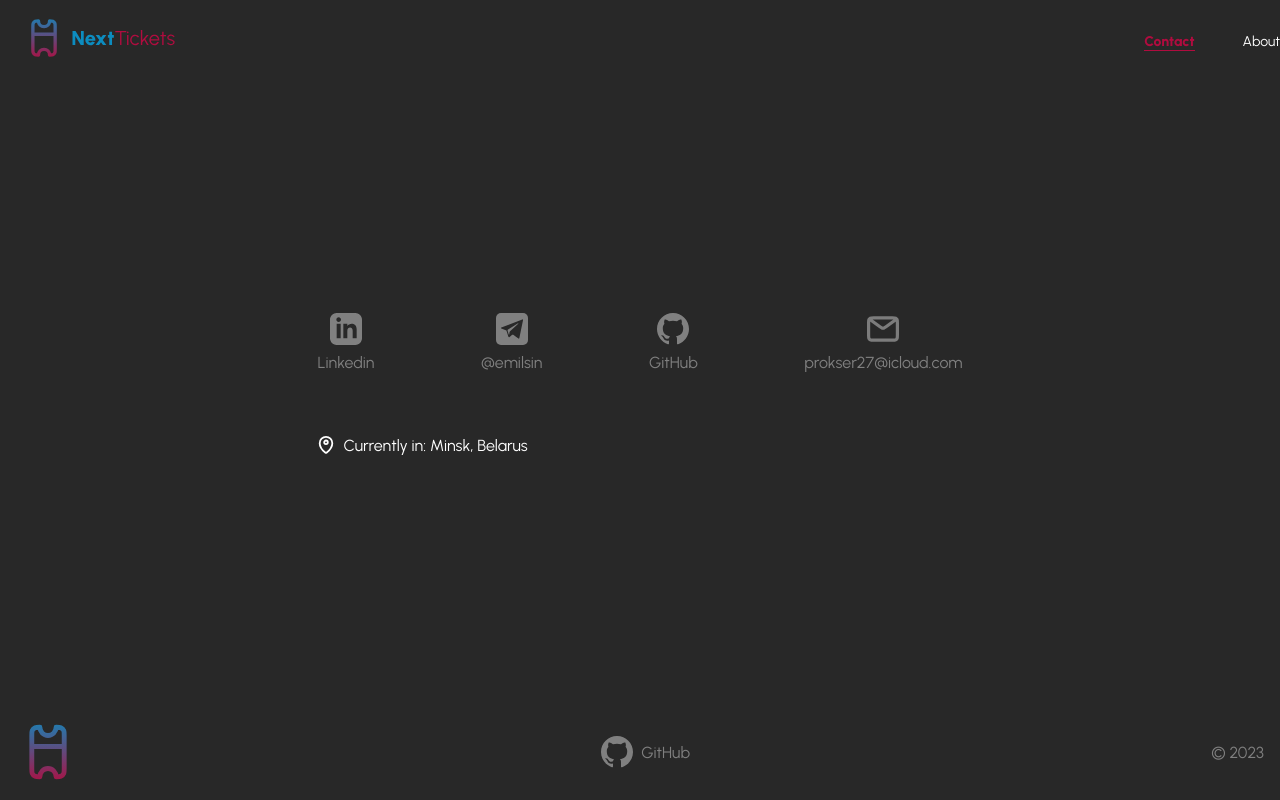
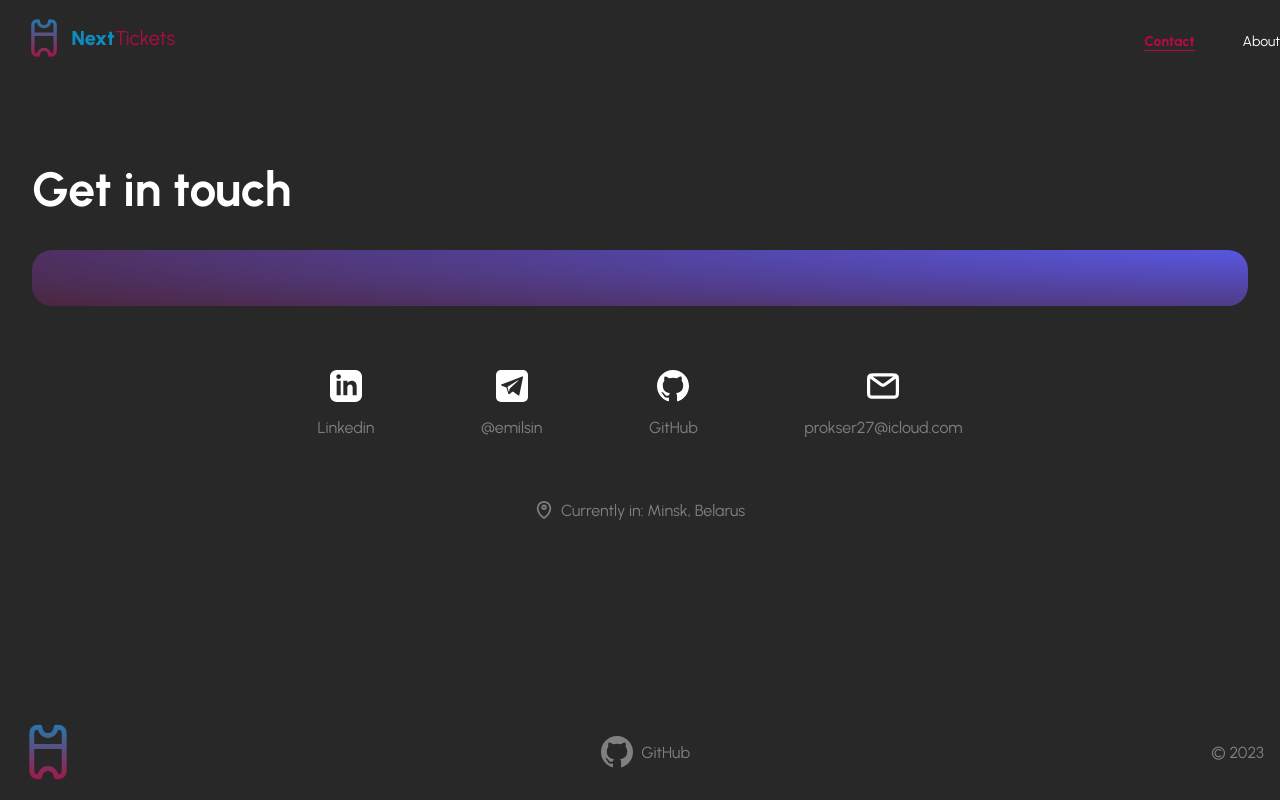
Before and after one commit to oddyca/next-showcase, a Next.js app: page /contact in a window 1280 px wide. Built offline with nearby package versions, Linux system fonts and the light colour scheme.

Commit message:
refactor: contact page layout tweaks

```diff
--- a/app/contact/contact.scss
+++ b/app/contact/contact.scss
@@ -4,35 +4,45 @@
   width: 100%;
   max-width: 1440px;
   padding: 3rem 2rem;
-  margin-top: 4rem;
+  margin-top: 7rem;
   color: white;
   display: flex;
   flex-direction: column;
-  align-items: center;
-  justify-content: center;
   gap: 2rem;
 
   & .contact__wrapper {
-    border-radius: 15px;
     display: flex;
     flex-direction: column;
     align-items: start;
     justify-content: center;
     gap: 4rem;
+    width: 100%;
+
+    .contact__divider {
+      width: 100%;
+      height: 56px;
+      border-radius: 20px;
+      background: radial-gradient(152.8% 207.55% at 112.81% -12.65%, rgb(89, 92, 243) 0%, rgba(176, 12, 63, 0.25) 100%);
+    }
 
     .contact__socials {
       display: flex;
       gap: 6.66rem;
+      align-self: center;
 
       .socials__link {
         display: flex;
         flex-direction: column;
         align-items: center;
         justify-content: center;
-        gap: .5rem;
+        gap: 1rem;
 
-        & img {
-          filter: invert(51%) sepia(29%) saturate(0%) hue-rotate(213deg) brightness(93%) contrast(91%);
+        img {
+          border-radius: 5px;
+        }
+
+        &:not(:last-child) {
+          filter: invert(100%) sepia(0%) saturate(0%) hue-rotate(0deg) brightness(100%) contrast(100%);
           border-radius: 5px;
         }
 
@@ -54,6 +64,12 @@
     .contact__location {
       display: flex;
       gap: .5rem;
+      color: #808080;
+      align-self: center;
+
+      & img {
+        filter: invert(51%) sepia(29%) saturate(0%) hue-rotate(213deg) brightness(93%) contrast(91%);
+      }
     }
   }
 }
--- a/app/contact/page.tsx
+++ b/app/contact/page.tsx
@@ -4,7 +4,9 @@ import './contact.scss';
 export default function page() {
   return (
     <div className='contact-page'>
+      <h1>Get in touch</h1>
       <div className="contact__wrapper">
+        <div className="contact__divider"></div>
         <div className="contact__socials">
           <div className="socials__link">
             <Image
```
